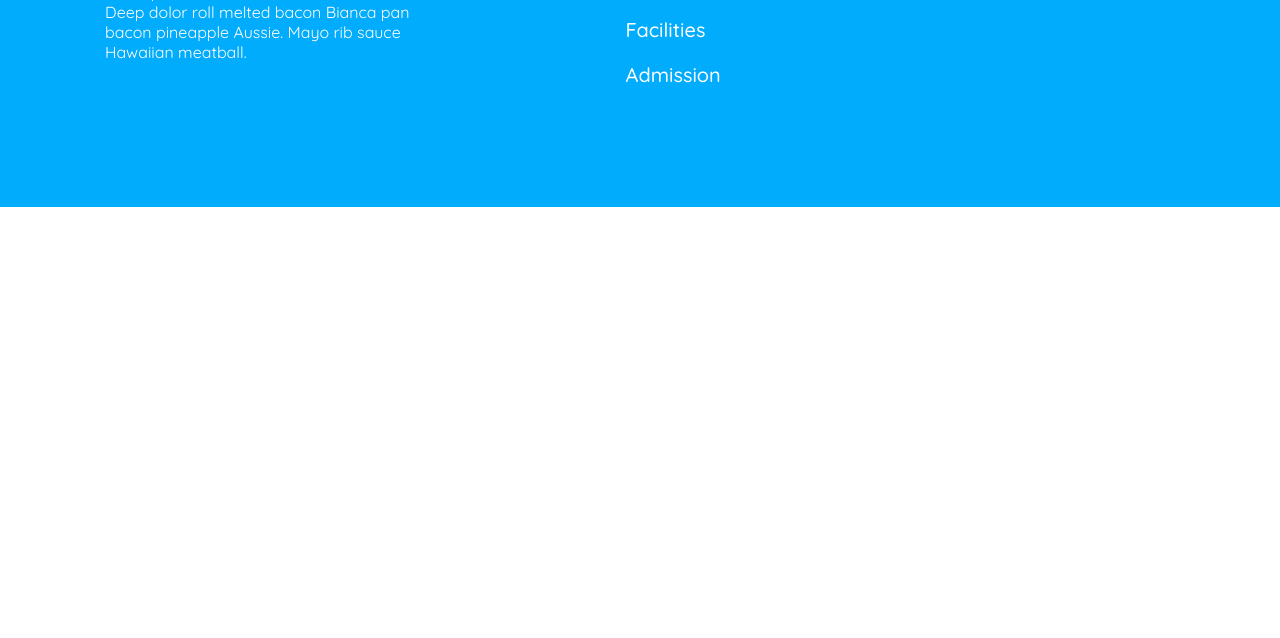
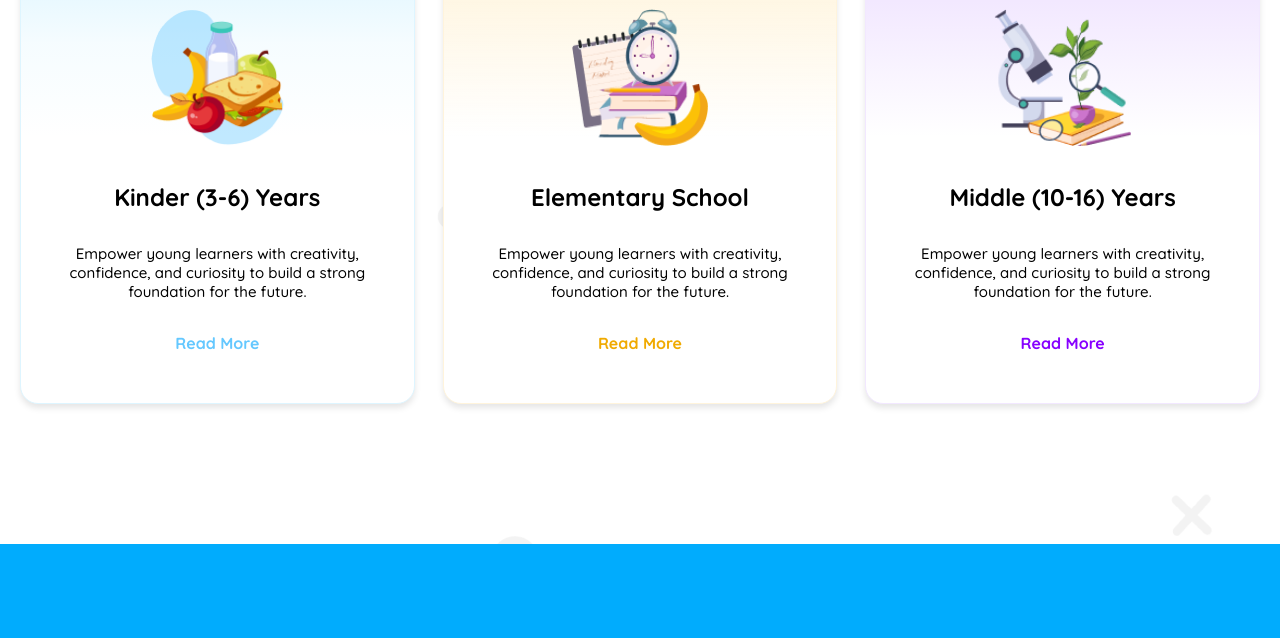
Before and after one commit to thuaba22/kids-school, a plain HTML site: page index.html in a window 1280 px wide. Shown: the part 916-1554 px from the top of the page. Before the commit the page ends 1123 px from the top, so only its background shows below. Drawn offline with Linux system fonts and the light colour scheme.

Commit message:
created curriculum cards

```diff
--- a/index.html
+++ b/index.html
@@ -52,6 +52,48 @@
           <img class="banner-image" src="./assets/hero-kids.png" alt="" />
         </div>
       </section>
+      <section class="curriculum">
+        <h2 class="section-title">Standard Curriculum</h2>
+        <div class="curriculum-card-container">
+          <div id="kinder" class="curriculum-card">
+            <div class="curriculum-img-container">
+              <img class="curriculum-img" src="./assets/kinder.png" alt="" />
+            </div>
+            <h5 class="curriculum-title">Kinder (3-6) Years</h5>
+            <p class="curriculum-des">
+              Empower young learners with creativity, confidence, and curiosity
+              to build a strong foundation for the future.
+            </p>
+            <a style="color: #64c8ff" class="read-more" href="">Read More</a>
+          </div>
+          <div id="elementary" class="curriculum-card">
+            <div class="curriculum-img-container">
+              <img
+                class="curriculum-img"
+                src="./assets/elementary.png"
+                alt=""
+              />
+            </div>
+            <h5 class="curriculum-title">Elementary School</h5>
+            <p class="curriculum-des">
+              Empower young learners with creativity, confidence, and curiosity
+              to build a strong foundation for the future.
+            </p>
+            <a style="color: #f0aa00" class="read-more" href="">Read More</a>
+          </div>
+          <div id="middle" class="curriculum-card">
+            <div class="curriculum-img-container">
+              <img class="curriculum-img" src="./assets/middle.png" alt="" />
+            </div>
+            <h5 class="curriculum-title">Middle (10-16) Years</h5>
+            <p class="curriculum-des">
+              Empower young learners with creativity, confidence, and curiosity
+              to build a strong foundation for the future.
+            </p>
+            <a style="color: #8700ff" class="read-more" href="">Read More</a>
+          </div>
+        </div>
+      </section>
     </main>
     <footer style="color: white" class="footer">
       <div class="footer-container">
--- a/styles/index.css
+++ b/styles/index.css
@@ -14,6 +14,7 @@
 body {
   margin: 0px;
   padding: 0px;
+  overflow-x: hidden;
 }
 
 .display-flex {
@@ -34,7 +35,11 @@ header,
   border: none;
   border-radius: 12px;
 }
-
+.section-title {
+  font-weight: bold;
+  font-size: 42px;
+  margin: 0;
+}
 /* navbar related styles */
 .navbar {
   justify-content: space-between;
@@ -120,6 +125,75 @@ header,
   background-color: black;
 }
 
+/* curriculum section related styles */
+.curriculum {
+  background-image: url(/assets/bg.png);
+  text-align: center;
+  padding: 60px 0px;
+}
+
+.curriculum-card-container {
+  display: grid;
+  margin: 80px 20px;
+  grid-template-columns: repeat(3, 1fr);
+  justify-items: center;
+  gap: 28px;
+}
+
+.curriculum-card {
+  padding: 50px 40px;
+  border-radius: 18px;
+  box-shadow: 0 4px 6px rgba(0, 0, 0, 0.1);
+}
+.read-more {
+  text-decoration: none;
+  font-size: 16px;
+  font-weight: bold;
+}
+.curriculum-img {
+  height: 136.7px;
+  width: 136.7px;
+}
+#kinder {
+  background: linear-gradient(
+      180deg,
+      rgba(222, 245, 255, 1) 0%,
+      rgba(237, 250, 255, 0.53) 19%,
+      rgba(255, 255, 255, 0) 40%
+    ),
+    white;
+  border: 1px solid #def5ff;
+}
+#elementary {
+  background: linear-gradient(
+      180deg,
+      rgba(255, 244, 220, 1) 0%,
+      rgba(255, 255, 255, 0) 40%
+    ),
+    white;
+  border: 1px solid #fff4dc;
+}
+#middle {
+  background: linear-gradient(
+      180deg,
+      rgba(238, 225, 255, 1) 0%,
+      rgba(255, 255, 255, 0) 40%
+    ),
+    white;
+  border: 1px solid #f2e8ff;
+}
+
+.curriculum-title {
+  font-size: 24px;
+  font-weight: bold;
+  margin: 32px 0px;
+}
+.curriculum-des {
+  font-size: 15px;
+  font-weight: 500;
+  margin-top: 0;
+  margin-bottom: 32px;
+}
 /* footer related styles */
 .footer {
   background-color: #01acfd;
@@ -198,6 +272,7 @@ header,
     margin: 0 auto;
     flex-direction: column-reverse;
     justify-content: center;
+    align-items: center;
     gap: 20px;
   }
 
```
